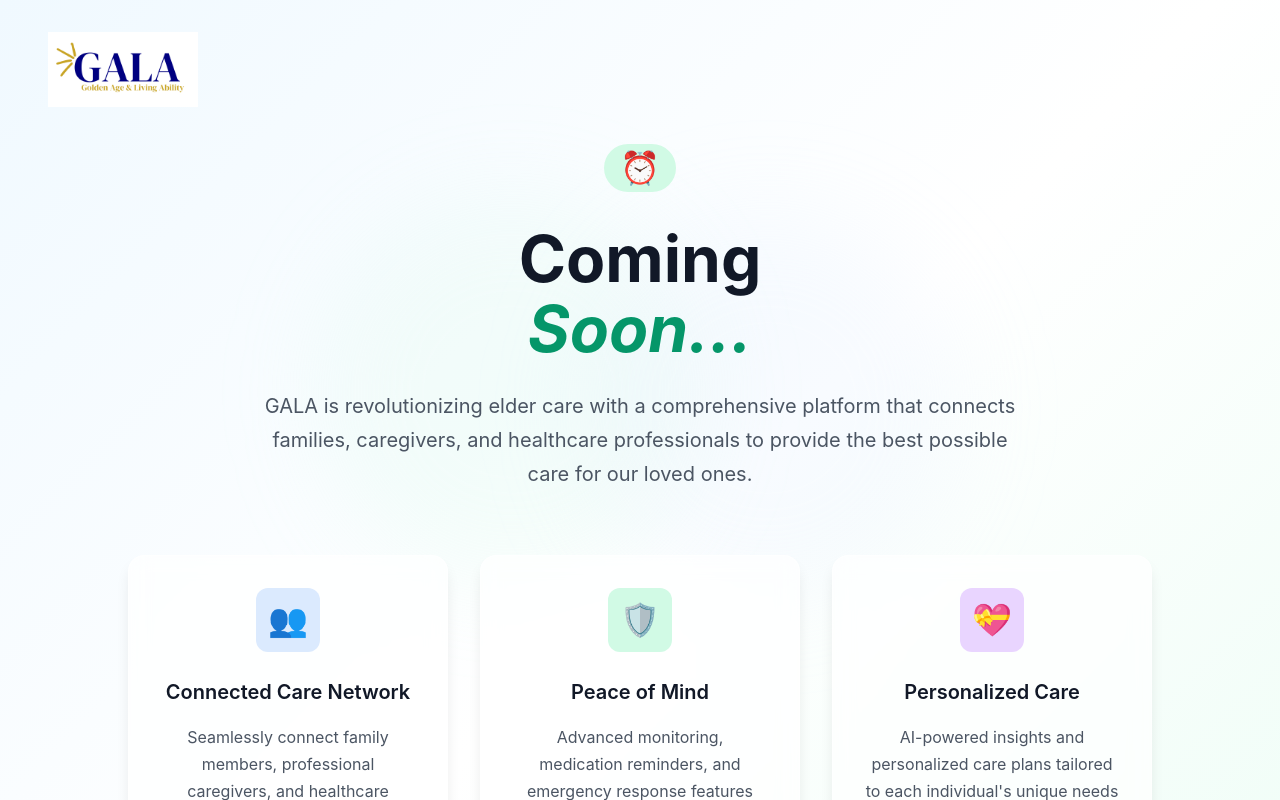
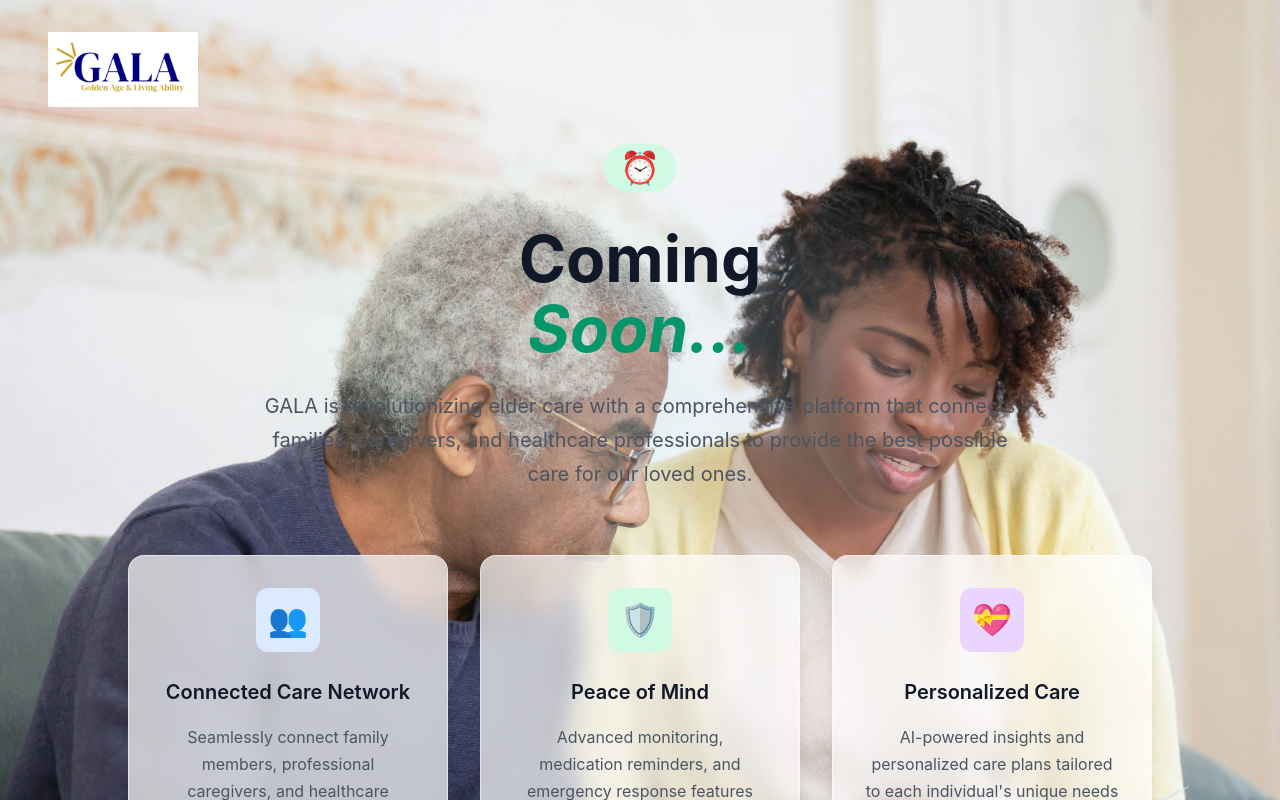
Before and after one commit to Technical-galacares/gala-care, a React (Vite) app: page / in a window 1280 px wide. Shown: the top 800 px of the page. Built offline with nearby package versions, Linux system fonts and the light colour scheme.

Commit message:
added background image

```diff
--- a/src/App.css
+++ b/src/App.css
@@ -16,8 +16,11 @@ body {
 
 /* Background gradient */
 .bg-gradient {
+  background-image: url("/gala_background.jpeg");
+  background-size: cover;
+  background-position: center;
+  background-repeat: no-repeat;
   min-height: 100vh;
-  background: linear-gradient(135deg, #f0f9ff 0%, #ffffff 50%, #ecfdf5 100%);
   position: relative;
 }
 
--- a/src/App.tsx
+++ b/src/App.tsx
@@ -20,6 +20,7 @@ function App() {
 
   return (
     <div className="bg-gradient">
+      {/* <img src="\gala_background.jpeg" /> */}
       {/* Header */}
       <header className="header">
         <div className="container">
```
Also changed, not shown: public/gala_background.jpeg (added).
